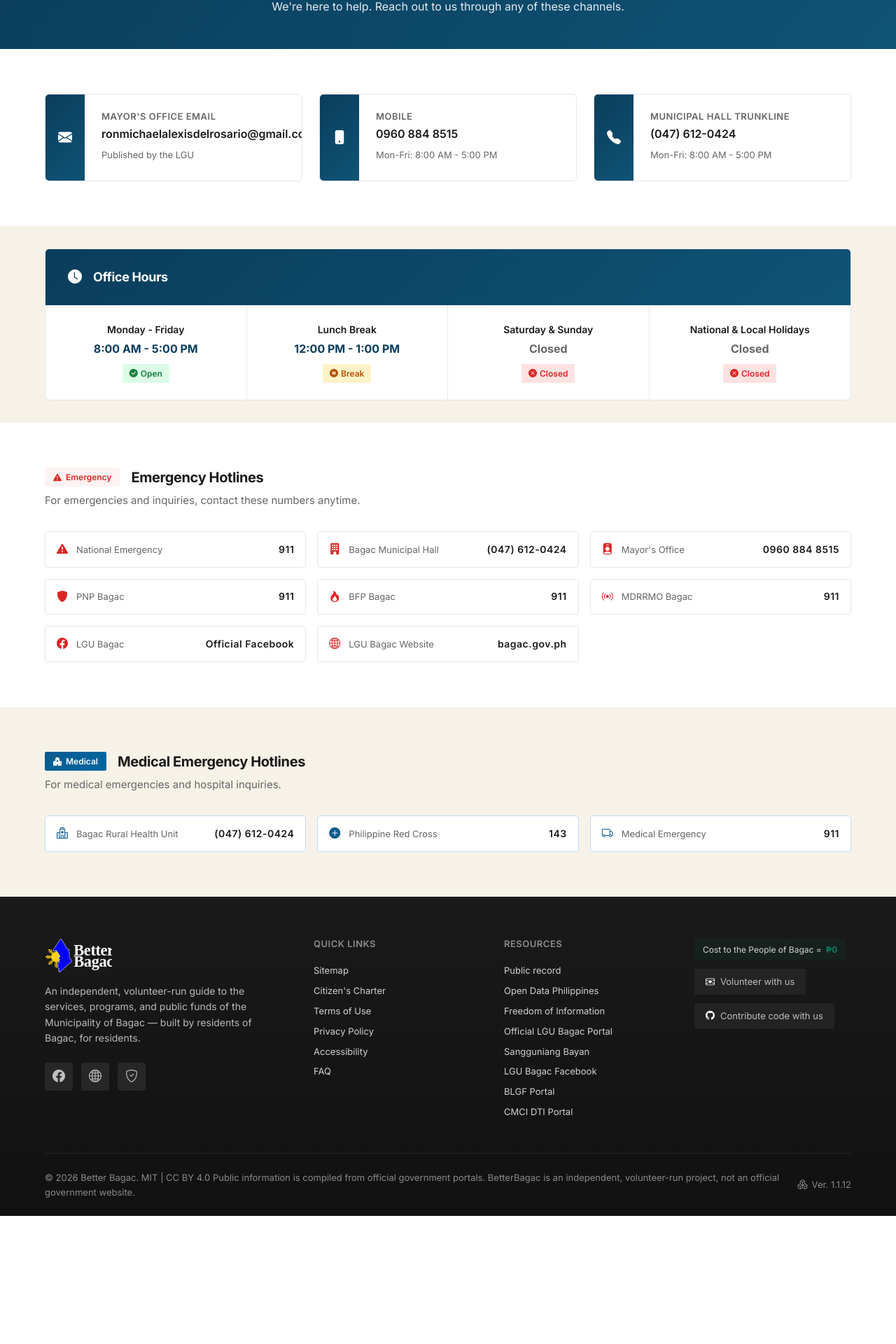
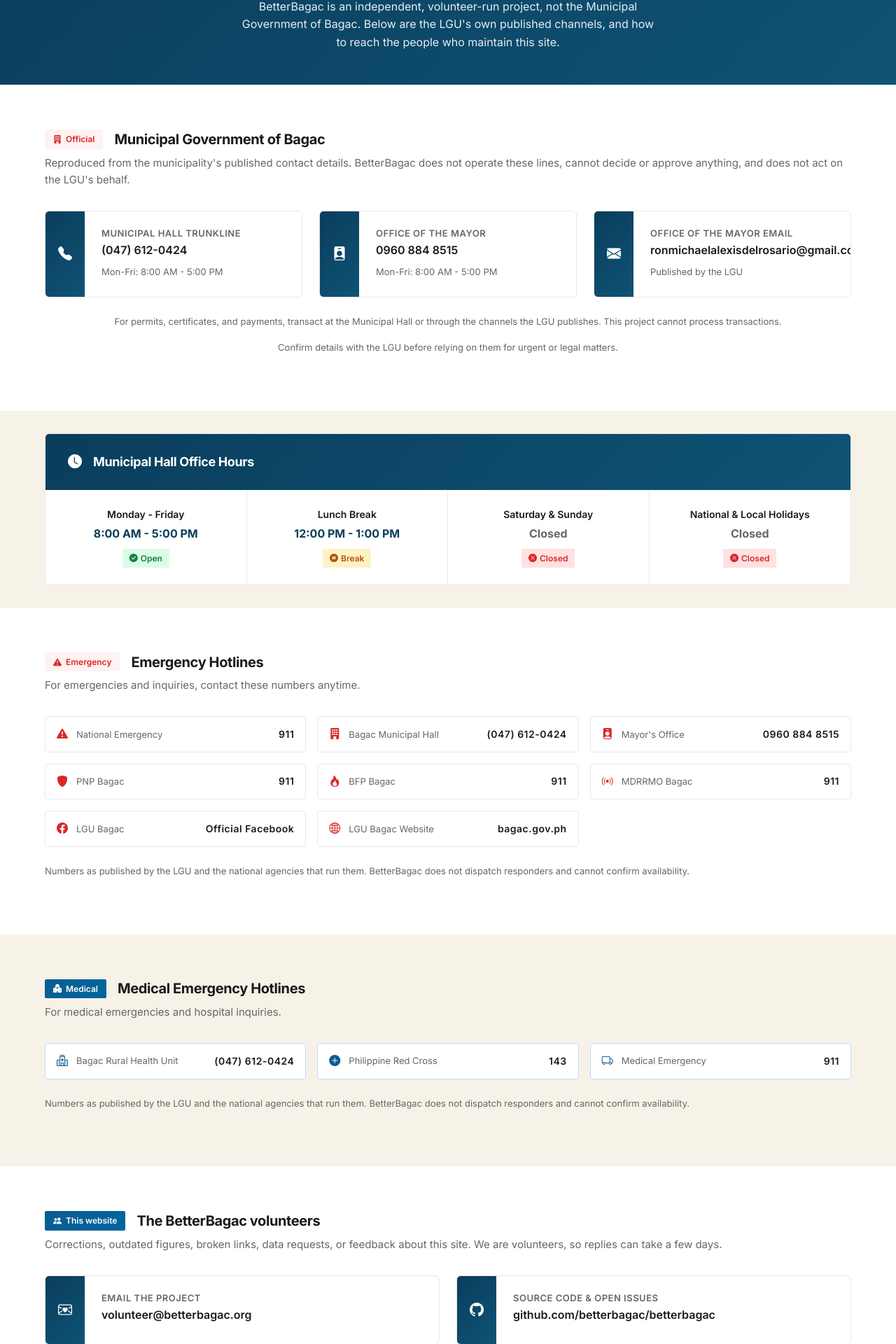
Before and after one commit to betterbagac/betterbagac, a Next.js app: page /contact in a window 1280 px wide. Shown: the part 359-2279 px from the top of the page at 70% size. Before the commit the page ends 2096 px from the top, so only its background shows below. Built offline with nearby package versions, Linux system fonts and the light colour scheme; no server answers.

Commit message:
feat(contact): separate LGU-published channels from project contacts

```diff
--- a/src/app/contact/page.tsx
+++ b/src/app/contact/page.tsx
@@ -31,10 +31,49 @@ export default function ContactPage() {
         </div>
       </section>
 
-      {/* Contact Information */}
+      {/* Official LGU channels: reproduced here, not operated by this project */}
       <section className="section">
         <div className="container">
+          <div className="hotlines-header">
+            <div className="hotlines-title">
+              <span className="hotlines-badge">
+                <i className="bi bi-building-fill"></i> {t("contact-official")}
+              </span>
+              <h2>{t("contact-official-title")}</h2>
+            </div>
+            <p>{t("contact-official-desc")}</p>
+          </div>
           <div className="grid grid-3" style={{ gap: "var(--spacing-md)" }}>
+            <a
+              href={`tel:${siteConfig.contact.phone}`}
+              className="contact-card"
+            >
+              <div className="contact-card-icon">
+                <i className="bi bi-telephone-fill"></i>
+              </div>
+              <div className="contact-card-content">
+                <h3>{t("contact-hall-phone")}</h3>
+                <p className="contact-card-value">
+                  {siteConfig.contact.phoneDisplay}
+                </p>
+                <span className="contact-card-note">{t("contact-hours")}</span>
+              </div>
+            </a>
+            <a
+              href={`tel:${siteConfig.contact.mobile}`}
+              className="contact-card"
+            >
+              <div className="contact-card-icon">
+                <i className="bi bi-person-badge-fill"></i>
+              </div>
+              <div className="contact-card-content">
+                <h3>{t("contact-mayor-mobile")}</h3>
+                <p className="contact-card-value">
+                  {siteConfig.contact.mobileDisplay}
+                </p>
+                <span className="contact-card-note">{t("contact-hours")}</span>
+              </div>
+            </a>
             <a
               href={`mailto:${siteConfig.contact.email}`}
               className="contact-card"
@@ -43,43 +82,24 @@ export default function ContactPage() {
                 <i className="bi bi-envelope-fill"></i>
               </div>
               <div className="contact-card-content">
-                <h3>{t("contact-email")}</h3>
+                <h3>{t("contact-mayor-email")}</h3>
                 <p className="contact-card-value">{siteConfig.contact.email}</p>
                 <span className="contact-card-note">
                   {t("contact-response")}
                 </span>
               </div>
             </a>
-            <a
-              href={`tel:${siteConfig.contact.mobile}`}
-              className="contact-card"
-            >
-              <div className="contact-card-icon">
-                <i className="bi bi-phone-fill"></i>
-              </div>
-              <div className="contact-card-content">
-                <h3>{t("contact-mobile")}</h3>
-                <p className="contact-card-value">
-                  {siteConfig.contact.mobileDisplay}
-                </p>
-                <span className="contact-card-note">{t("contact-hours")}</span>
-              </div>
-            </a>
-            <a
-              href={`tel:${siteConfig.contact.phone}`}
-              className="contact-card"
-            >
-              <div className="contact-card-icon">
-                <i className="bi bi-telephone-fill"></i>
-              </div>
-              <div className="contact-card-content">
-                <h3>{t("contact-phone")}</h3>
-                <p className="contact-card-value">
-                  {siteConfig.contact.phoneDisplay}
-                </p>
-                <span className="contact-card-note">{t("contact-hours")}</span>
-              </div>
-            </a>
+          </div>
+          <div
+            className="contact-card-note"
+            style={{
+              display: "block",
+              marginTop: "var(--spacing-md)",
+              textAlign: "center",
+            }}
+          >
+            <p>{t("contact-transactions-note")}</p>
+            <p>{t("contact-official-note")}</p>
           </div>
         </div>
       </section>
@@ -259,6 +279,12 @@ export default function ContactPage() {
               </span>
             </a>
           </div>
+          <p
+            className="contact-card-note"
+            style={{ display: "block", marginTop: "var(--spacing-md)" }}
+          >
+            {t("contact-hotlines-source")}
+          </p>
         </div>
       </section>
 
@@ -314,6 +340,59 @@ export default function ContactPage() {
               </span>
             </a>
           </div>
+          <p
+            className="contact-card-note"
+            style={{ display: "block", marginTop: "var(--spacing-md)" }}
+          >
+            {t("contact-hotlines-source")}
+          </p>
+        </div>
+      </section>
+
+      {/* This website: the volunteer team behind it, not an LGU office */}
+      <section className="section">
+        <div className="container">
+          <div className="hotlines-header">
+            <div className="hotlines-title">
+              <span className="hotlines-badge hotlines-badge--medical">
+                <i className="bi bi-people-fill"></i> {t("contact-project")}
+              </span>
+              <h2>{t("contact-project-title")}</h2>
+            </div>
+            <p>{t("contact-project-desc")}</p>
+          </div>
+          <div className="grid grid-2" style={{ gap: "var(--spacing-md)" }}>
+            <a
+              href={`mailto:${siteConfig.volunteerEmail}`}
+              className="contact-card"
+            >
+              <div className="contact-card-icon">
+                <i className="bi bi-envelope-heart"></i>
+              </div>
+              <div className="contact-card-content">
+                <h3>{t("contact-project-email")}</h3>
+                <p className="contact-card-value">
+                  {siteConfig.volunteerEmail}
+                </p>
+              </div>
+            </a>
+            <a
+              href={siteConfig.repo}
+              target="_blank"
+              rel="noopener noreferrer"
+              className="contact-card"
+            >
+              <div className="contact-card-icon">
+                <i className="bi bi-github"></i>
+              </div>
+              <div className="contact-card-content">
+                <h3>{t("contact-project-code")}</h3>
+                <p className="contact-card-value">
+                  {siteConfig.repo.replace("https://", "")}
+                </p>
+              </div>
+            </a>
+          </div>
         </div>
       </section>
     </>
--- a/src/data/i18n/contactPage.ts
+++ b/src/data/i18n/contactPage.ts
@@ -1,21 +1,45 @@
 import type { TranslationDictionary } from "@/data/i18n/types";
 
-/** Contact page (`/contact`). */
+/**
+ * Contact page (`/contact`).
+ *
+ * Voice rule: BetterBagac is a third party. The LGU's channels are always
+ * attributed ("published by the LGU"), and the project's own inbox stays
+ * clearly separate from them.
+ */
 export const contactPage: TranslationDictionary = {
   en: {
     // Breadcrumbs
     "contact-breadcrumb": "Breadcrumb",
 
     // Page header
-    "contact-title": "Contact Us",
+    "contact-title": "Contact & Official Channels",
     "contact-subtitle":
-      "We're here to help. Reach out to us through any of these channels.",
+      "BetterBagac is an independent, volunteer-run project, not the Municipal Government of Bagac. Below are the LGU's own published channels, and how to reach the people who maintain this site.",
 
-    // Contact cards
-    "contact-mobile": "Mobile",
+    // Official LGU channels
+    "contact-official": "Official",
+    "contact-official-title": "Municipal Government of Bagac",
+    "contact-official-desc":
+      "Reproduced from the municipality's published contact details. BetterBagac does not operate these lines, cannot decide or approve anything, and does not act on the LGU's behalf.",
+    "contact-official-note":
+      "Confirm details with the LGU before relying on them for urgent or legal matters.",
+    "contact-hall-phone": "Municipal Hall trunkline",
+    "contact-mayor-mobile": "Office of the Mayor",
+    "contact-mayor-email": "Office of the Mayor email",
+    "contact-transactions-note":
+      "For permits, certificates, and payments, transact at the Municipal Hall or through the channels the LGU publishes. This project cannot process transactions.",
+
+    // This website
+    "contact-project": "This website",
+    "contact-project-title": "The BetterBagac volunteers",
+    "contact-project-desc":
+      "Corrections, outdated figures, broken links, data requests, or feedback about this site. We are volunteers, so replies can take a few days.",
+    "contact-project-email": "Email the project",
+    "contact-project-code": "Source code & open issues",
 
     // Office hours
-    "contact-office-hours": "Office Hours",
+    "contact-office-hours": "Municipal Hall Office Hours",
     "contact-weekdays": "Monday - Friday",
     "contact-status-open": "Open",
     "contact-lunch-break": "Lunch Break",
@@ -44,21 +68,43 @@ export const contactPage: TranslationDictionary = {
     "contact-rhu": "{municipality} Rural Health Unit",
     "contact-red-cross": "Philippine Red Cross",
     "contact-medical-emergency": "Medical Emergency",
+
+    // Attribution shown under the hotline grids
+    "contact-hotlines-source":
+      "Numbers as published by the LGU and the national agencies that run them. BetterBagac does not dispatch responders and cannot confirm availability.",
   },
   fil: {
     // Breadcrumbs
     "contact-breadcrumb": "Landas ng pahina",
 
     // Page header
-    "contact-title": "Makipag-ugnayan sa Amin",
+    "contact-title": "Ugnayan at mga Opisyal na Kanal",
     "contact-subtitle":
-      "Narito kami para tumulong. Makipag-ugnayan sa amin sa alinman sa mga paraang ito.",
+      "Ang BetterBagac ay isang malayang proyektong pinapatakbo ng mga boluntaryo, hindi ang Pamahalaang Munisipal ng Bagac. Nasa ibaba ang sariling mga nailathalang kanal ng LGU, at kung paano maaabot ang mga nagpapatakbo ng site na ito.",
 
-    // Contact cards
-    "contact-mobile": "Cellphone",
+    // Official LGU channels
+    "contact-official": "Opisyal",
+    "contact-official-title": "Pamahalaang Munisipal ng Bagac",
+    "contact-official-desc":
+      "Hinango sa mga nailathalang detalye ng pakikipag-ugnayan ng munisipyo. Hindi pinapatakbo ng BetterBagac ang mga linyang ito, wala kaming kapangyarihang magpasya o mag-apruba, at hindi kami nagsasalita para sa LGU.",
+    "contact-official-note":
+      "Kumpirmahin sa LGU ang mga detalye bago umasa para sa apurahan o legal na usapin.",
+    "contact-hall-phone": "Pangunahing linya ngMunisipyo",
+    "contact-mayor-mobile": "Opisina ng Punong Bayan",
+    "contact-mayor-email": "Email ng Opisina ng Punong Bayan",
+    "contact-transactions-note":
+      "Para sa permit, sertipiko, at bayad, magtransaksyon saMunisipyo o sa mga kanal na inilalathala ng LGU. Hindi makakapagproseso ng transaksyon ang proyektong ito.",
+
+    // This website
+    "contact-project": "Ang site na ito",
+    "contact-project-title": "Ang mga boluntaryo ng BetterBagac",
+    "contact-project-desc":
+      "Mga pagwawasto, lumang datos, sirang link, kahilingan ng datos, o puna tungkol sa site na ito. Mga boluntaryo kami, kaya maaaring tumagal ng ilang araw ang tugon.",
+    "contact-project-email": "Mag-email sa proyekto",
+    "contact-project-code": "Source code at mga bukas na isyu",
 
     // Office hours
-    "contact-office-hours": "Oras ng Opisina",
+    "contact-office-hours": "Oras ng Opisina ng Munisipyo",
     "contact-weekdays": "Lunes - Biyernes",
     "contact-status-open": "Bukas",
     "contact-lunch-break": "Tanghalian",
@@ -88,5 +134,9 @@ export const contactPage: TranslationDictionary = {
     "contact-rhu": "{municipality} Rural Health Unit",
     "contact-red-cross": "Philippine Red Cross",
     "contact-medical-emergency": "Medikal na Emerhensiya",
+
+    // Attribution shown under the hotline grids
+    "contact-hotlines-source":
+      "Mga numerong inilalathala ng LGU at ng mga pambansang ahensyang nagpapatakbo ng mga ito. Hindi nagpapadala ng responder ang BetterBagac at hindi nito makukumpirma ang availability.",
   },
 };
```
